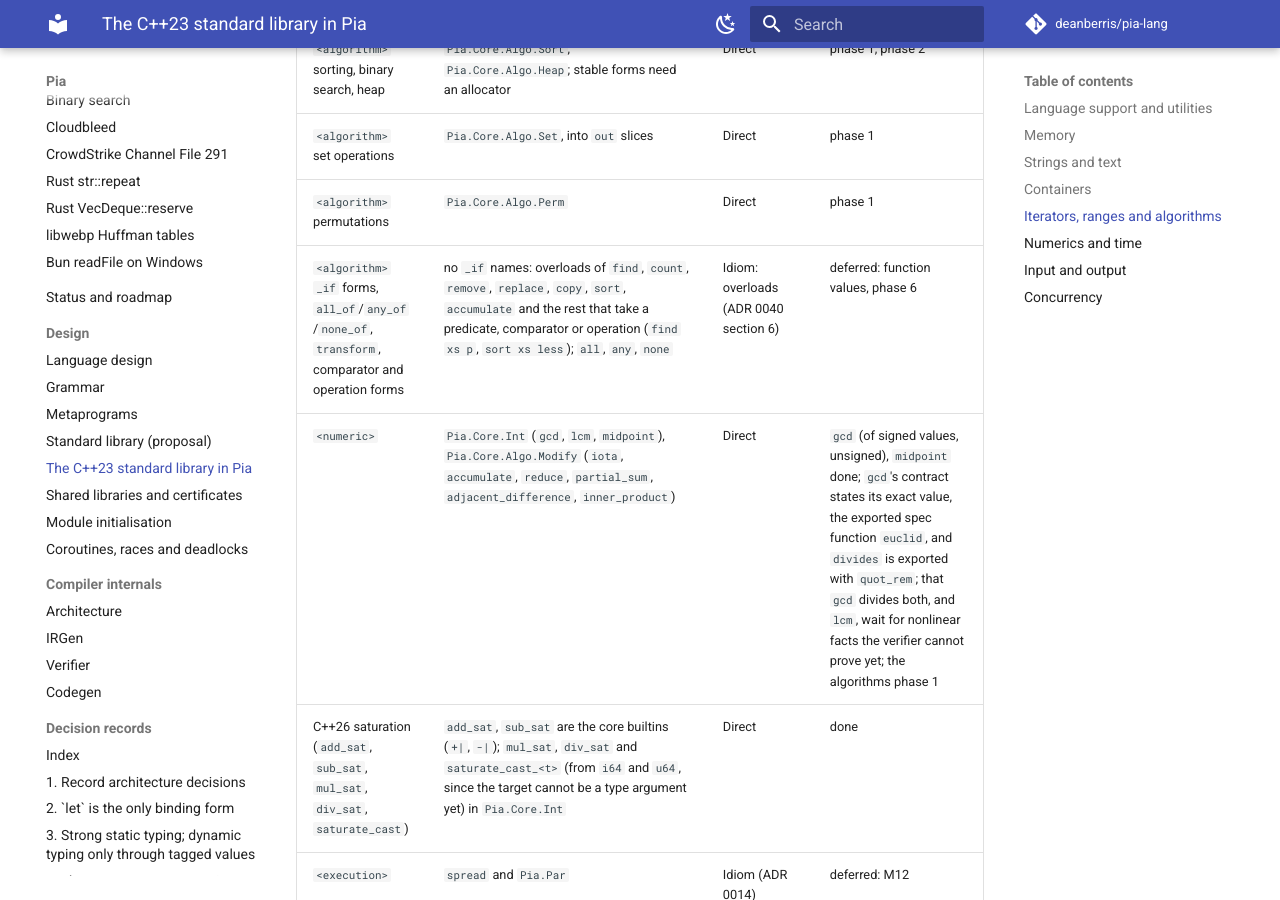
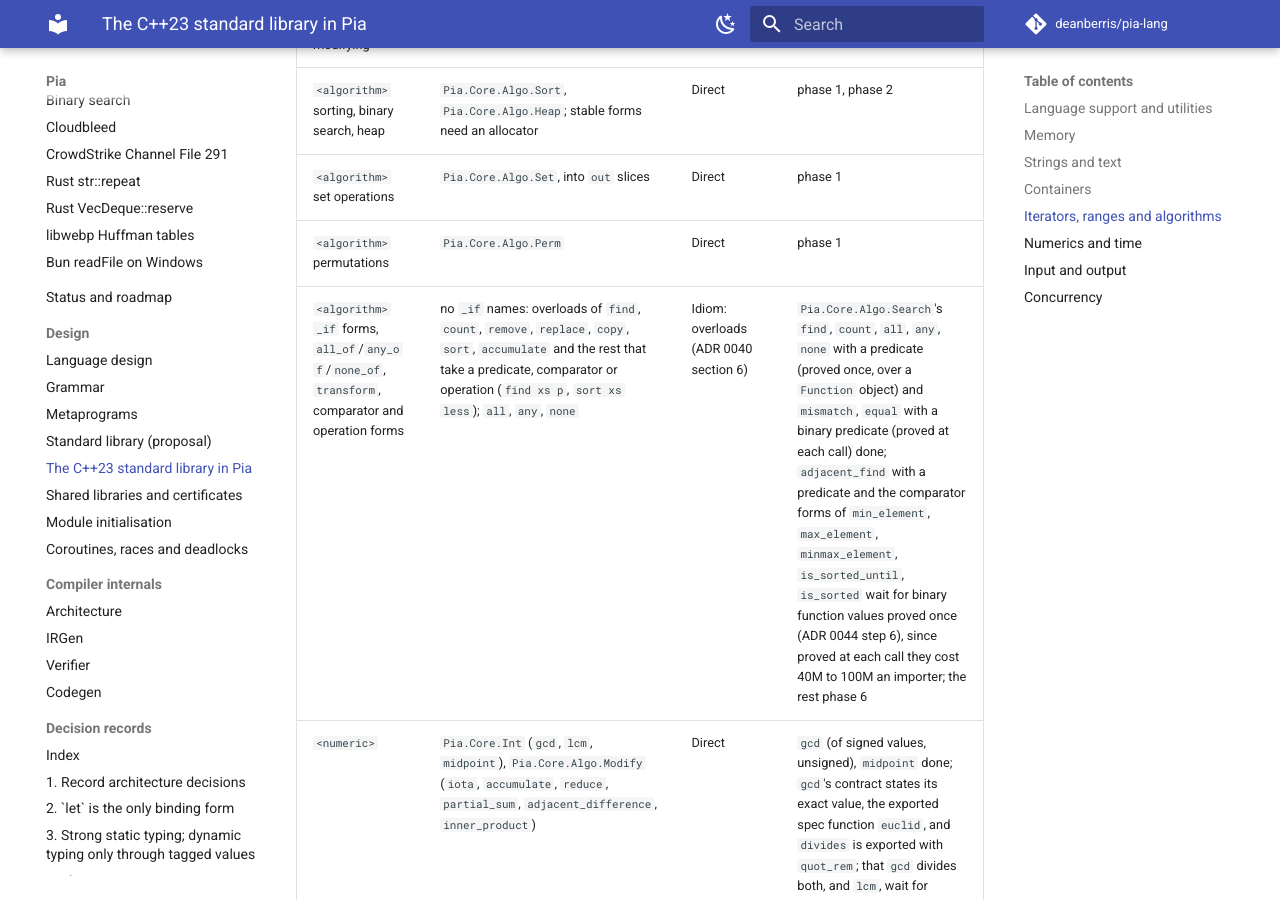
Before and after one commit to deanberris/pia-lang, an MkDocs documentation site: the page built from docs/cpp-std.md, in a window 1280 px wide and 900 px high, scrolled down 7033 px. Built offline with MkDocs 1.6.1 and Material for MkDocs 9.7.7, drawn with Linux system fonts in a browser that asks for light colours; comment, search, counter and statistics services are not loaded.

Commit message:
Search: predicate overloads of find, count, all, any, none, mismatch, equal
ADR 0040 section 6, with no _if names: find xs p is find xs v's overload,
chosen by the argument's type. A unary predicate is a Function object, so
find, count (exactly count_where), all, any and none are proved once, and
an importer's instances at its lambdas are discharged by that proof. A
binary predicate is an arrow, so mismatch and equal with a predicate are
proved at each call. tests/std/search_pred_edges.pia calls them with
lambdas (3.6M), and search_run runs six of them.

adjacent_find with a predicate and the comparator overloads of
min_element, max_element, minmax_element, is_sorted_until and is_sorted
wait for binary function values proved once (lambdas step 6): proved at
each call, they cost 40M to 100M an importer.

Verifier: a record with no fields, such as a capture-free lambda's
closure, is an uninterpreted sort with one value, so a spec function can
take the closure and its apply unfolds in contracts.

Co-Authored-By: Claude Opus 5.5 <noreply@anthropic.com>
Claude-Session: https://claude.ai/code/session_01SkMSatmEmJWiDnKdbSUoyG

```diff
--- a/docs/cpp-std.md
+++ b/docs/cpp-std.md
@@ -93,7 +93,7 @@ All containers are in `Pia.Mem` (#72) and take an allocator. Element access is `
 | `<algorithm>` sorting, binary search, heap | `Pia.Core.Algo.Sort`, `Pia.Core.Algo.Heap`; stable forms need an allocator | Direct | phase 1, phase 2 |
 | `<algorithm>` set operations | `Pia.Core.Algo.Set`, into `out` slices | Direct | phase 1 |
 | `<algorithm>` permutations | `Pia.Core.Algo.Perm` | Direct | phase 1 |
-| `<algorithm>` `_if` forms, `all_of`/`any_of`/`none_of`, `transform`, comparator and operation forms | no `_if` names: overloads of `find`, `count`, `remove`, `replace`, `copy`, `sort`, `accumulate` and the rest that take a predicate, comparator or operation (`find xs p`, `sort xs less`); `all`, `any`, `none` | Idiom: overloads (ADR 0040 section 6) | deferred: function values, phase 6 |
+| `<algorithm>` `_if` forms, `all_of`/`any_of`/`none_of`, `transform`, comparator and operation forms | no `_if` names: overloads of `find`, `count`, `remove`, `replace`, `copy`, `sort`, `accumulate` and the rest that take a predicate, comparator or operation (`find xs p`, `sort xs less`); `all`, `any`, `none` | Idiom: overloads (ADR 0040 section 6) | `Pia.Core.Algo.Search`'s `find`, `count`, `all`, `any`, `none` with a predicate (proved once, over a `Function` object) and `mismatch`, `equal` with a binary predicate (proved at each call) done; `adjacent_find` with a predicate and the comparator forms of `min_element`, `max_element`, `minmax_element`, `is_sorted_until`, `is_sorted` wait for binary function values proved once (ADR 0044 step 6), since proved at each call they cost 40M to 100M an importer; the rest phase 6 |
 | `<numeric>` | `Pia.Core.Int` (`gcd`, `lcm`, `midpoint`), `Pia.Core.Algo.Modify` (`iota`, `accumulate`, `reduce`, `partial_sum`, `adjacent_difference`, `inner_product`) | Direct | `gcd` (of signed values, unsigned), `midpoint` done; `gcd`'s contract states its exact value, the exported spec function `euclid`, and `divides` is exported with `quot_rem`; that `gcd` divides both, and `lcm`, wait for nonlinear facts the verifier cannot prove yet; the algorithms phase 1 |
 | C++26 saturation (`add_sat`, `sub_sat`, `mul_sat`, `div_sat`, `saturate_cast`) | `add_sat`, `sub_sat` are the core builtins (`+|`, `-|`); `mul_sat`, `div_sat` and `saturate_cast_<t>` (from `i64` and `u64`, since the target cannot be a type argument yet) in `Pia.Core.Int` | Direct | done |
 | `<execution>` | `spread` and `Pia.Par` | Idiom (ADR 0014) | deferred: M12 |
```
Also changed, not shown: docs/verifier.md (+1 -0 lines), 2 other files.
